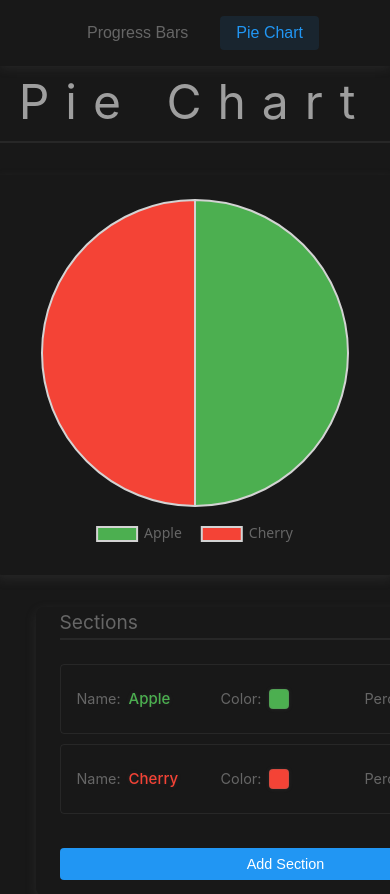
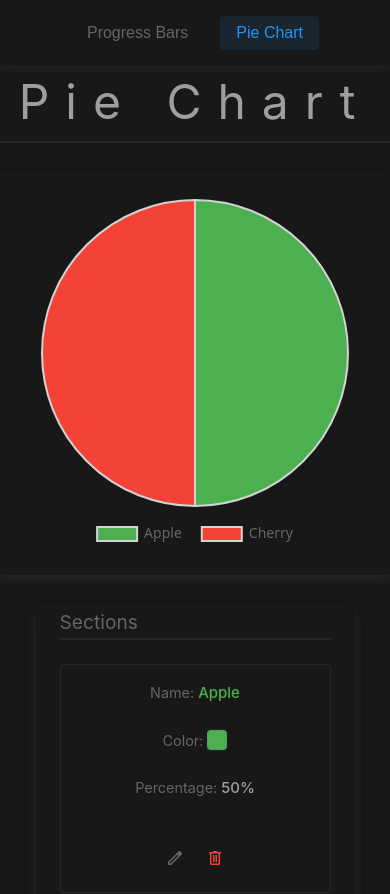
Before and after one commit to Vrolok15/test-vue-progress-bars, a Vue app in the folder test-vue/: page /pie in a window 390 px wide. Shown: the top 894 px of the page. Built offline with nearby package versions, Linux system fonts and the light colour scheme.

Commit message:
Updated Pie chart layout for mobile devices

```diff
--- a/test-vue/src/components/PieChartSection.vue
+++ b/test-vue/src/components/PieChartSection.vue
@@ -58,13 +58,25 @@ const handleDelete = () => {
   display: flex;
   align-items: center;
   gap: 1.5rem;
+  width: 100%;
+  box-sizing: border-box;
+}
+
+@media (max-width: 1024px) {
+  .section {
+    flex-direction: column;
+  }
+
+  .actions {
+    margin-right: auto;
+    margin-top: 1rem;
+  }
 }
 
 .info-group {
   display: flex;
   align-items: center;
-  gap: 0.5rem;
-  min-width: 120px;
+  gap: 0.25rem;
 }
 
 .label {
@@ -86,7 +98,7 @@ const handleDelete = () => {
 .actions {
   margin-left: auto;
   display: flex;
-  gap: 0.5rem;
+  gap: 0.25rem;
 }
 
 .section.editing {
--- a/test-vue/src/pages/PieChart.vue
+++ b/test-vue/src/pages/PieChart.vue
@@ -288,7 +288,8 @@ const handleSave = (updates: { name: string, color: string, percentage: number }
   border-radius: 8px;
   box-shadow: 0 4px 12px var(--color-shadow);
   padding: 0 1.5rem;
-  min-width: 500px;
+  min-width: 300px;
+  max-width: 500px;
   max-height: 800px;
   overflow-y: auto;
 }
@@ -315,6 +316,8 @@ ul {
   display: flex;
   justify-content: center;
   align-items: stretch;
+  min-width: 300px;
+  max-width: 500px;
 }
 
 .section-dialog {
```
